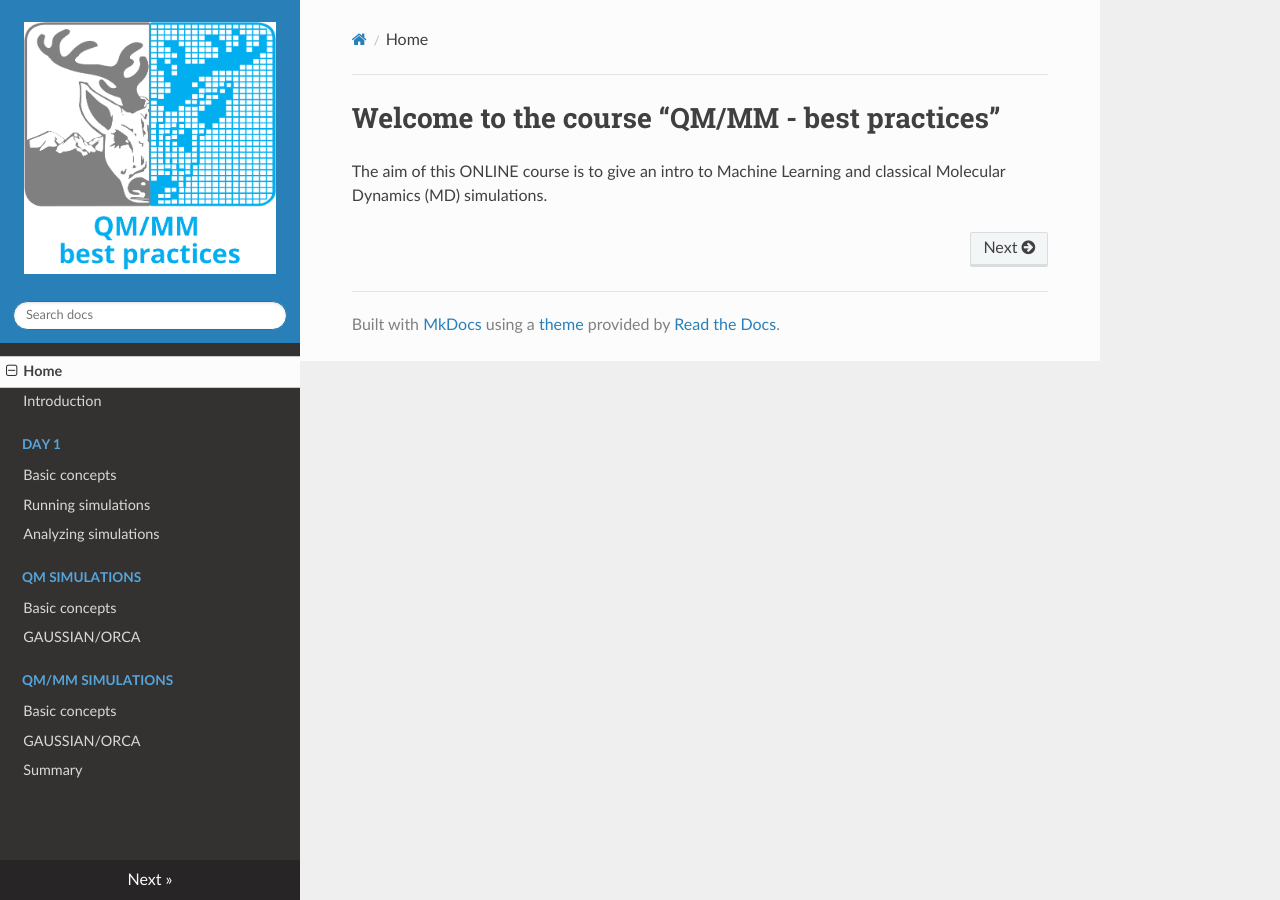
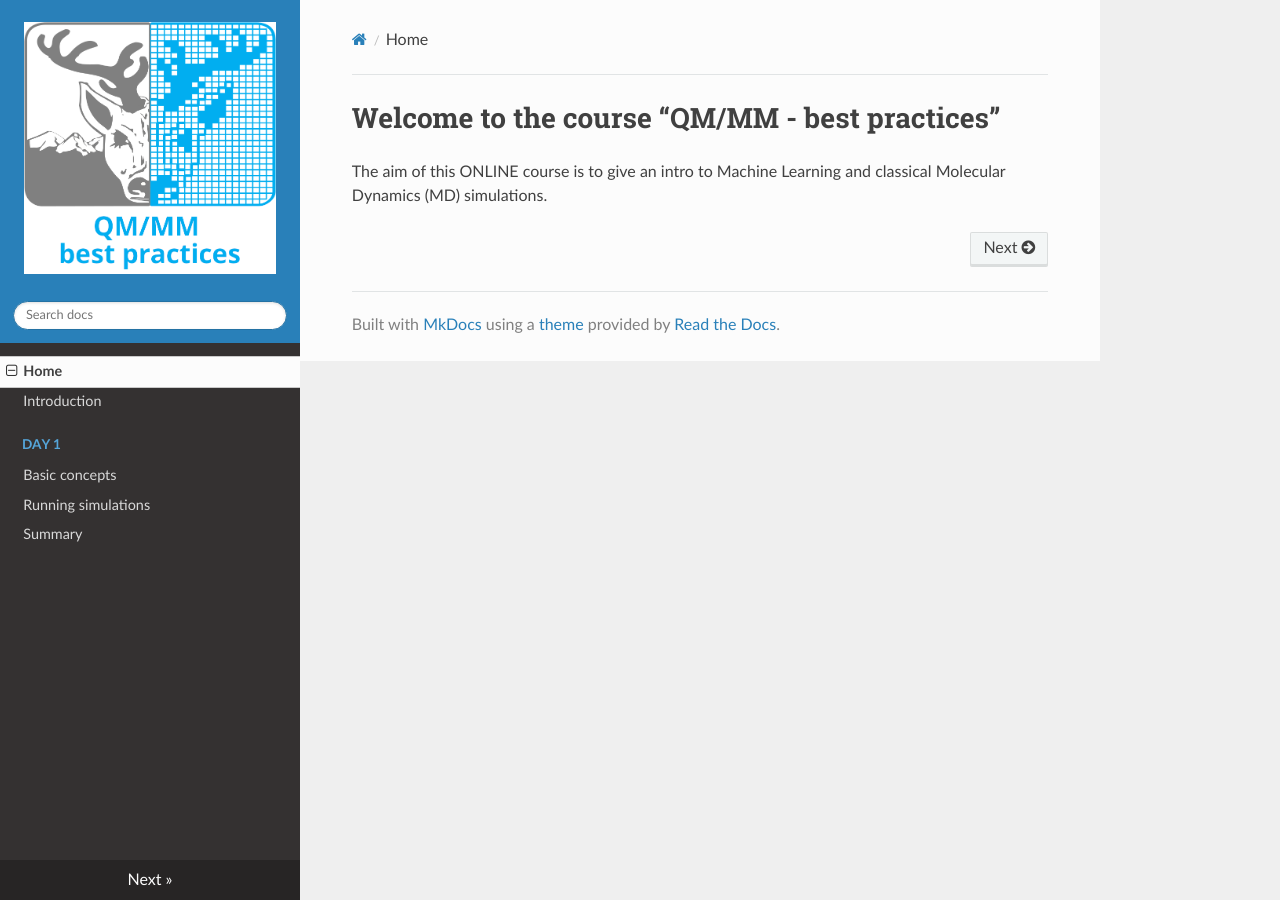
Before and after one commit to pojeda/course-mlmd, an MkDocs documentation site: the page built from docs/index.md, in a window 1280 px wide. Built offline with MkDocs 1.6.1, drawn with Linux system fonts in a browser that asks for light colours; nearby versions of some CDN libraries.

```diff
--- a/mkdocs.yml
+++ b/mkdocs.yml
@@ -36,13 +36,6 @@
   - Day 1:
     - Basic concepts: classical.md
     - Running simulations: namd.md
-    - Analyzing simulations: vmd.md
-  - QM simulations:
-    - Basic concepts: quantum.md
-    - GAUSSIAN/ORCA: qmmm-gaussianorca.md
-  - QM/MM simulations:
-    - Basic concepts: qmmm.md
-    - GAUSSIAN/ORCA: qmmm-gaussianorca.md
   - Summary: summary.md
 plugins:
   - search
```
